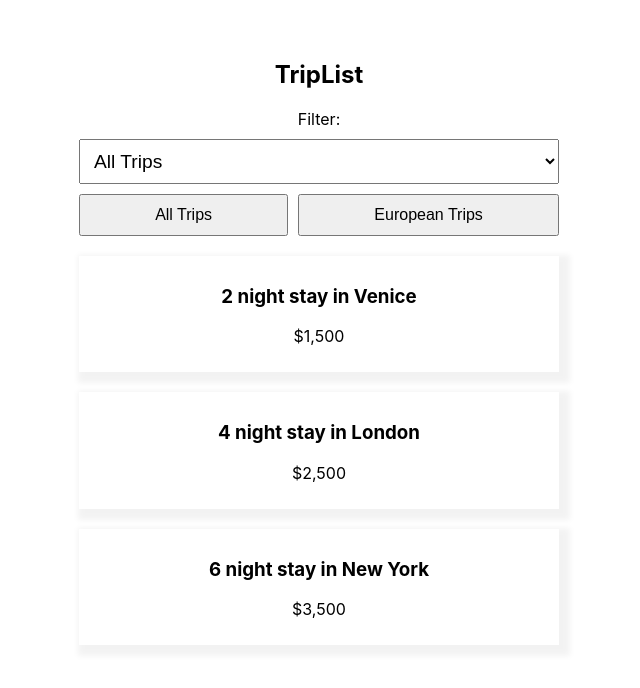
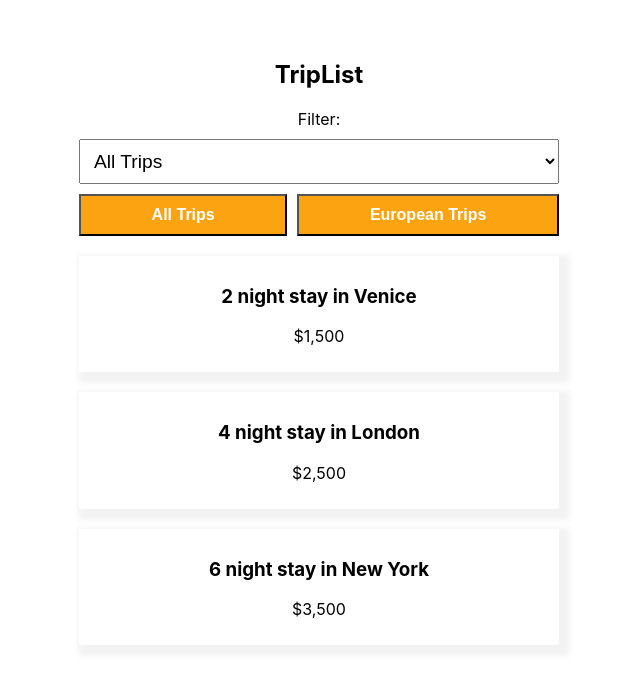
Before and after one commit to Kodake/tripago-app, a React (Create React App) app: page / in a window 1280 px wide. Shown: the top 688 px of the page, without its empty margins (321-961 px from the left). Built offline with nearby package versions, Linux system fonts and the light colour scheme; data requests are answered from the project's data file.

Commit message:
Adding custom hooks and custom components refactor

```diff
--- /dev/null
+++ b/src/components/FilterInput.tsx
@@ -0,0 +1,15 @@
+interface Props {
+    onClick: (value: string) => void;
+}
+
+const FilterInput = ({ onClick }: Props) => {
+    return (
+        <div className='filters'>
+            <button onClick={() => onClick('http://localhost:3000/trips')}>All Trips</button>
+
+            <button onClick={() => onClick('http://localhost:3000/trips?loc=Europe')} >European Trips</button>
+        </div>
+    )
+}
+
+export default FilterInput;
--- /dev/null
+++ b/src/components/SelectInput.tsx
@@ -0,0 +1,19 @@
+import React from 'react'
+
+interface Props {
+    onChange: (value: string) => void;
+}
+
+const SelectInput = ({ onChange }: Props) => {
+    return (
+        <label>
+            <span>Filter:</span>
+            <select className='select' onChange={(e: React.ChangeEvent<HTMLSelectElement>) => onChange(e.target.value)}>
+                <option value={'http://localhost:3000/trips'}>All Trips</option>
+                <option value={'http://localhost:3000/trips?loc=Europe'}>European Trips</option>
+            </select>
+        </label>
+    )
+}
+
+export default SelectInput;
--- a/src/components/TripList.css
+++ b/src/components/TripList.css
@@ -26,6 +26,9 @@
     padding: 10px;
     font-size: 16px;
     flex-grow: 1;
+    font-weight: bold;
+    color: white;
+    background-color: #fca311;
 }
 
 .trip-list select {
--- a/src/components/TripList.tsx
+++ b/src/components/TripList.tsx
@@ -1,43 +1,30 @@
 import { useEffect, useState } from "react";
+import { useFetch } from "../hooks/useFetch";
+import { useUrl } from "../hooks/useUrl";
+import { Trip } from "../interfaces/appInterfaces";
+import FilterInput from "./FilterInput";
+import SelectInput from "./SelectInput";
+
 import './TripList.css';
-
-interface Trip {
-    id: number;
-    title: string;
-    price: string;
-}
 
 const TripList = () => {
 
-    const [trips, setTrips] = useState([]);
-    const [url, setUrl] = useState('http://localhost:3000/trips');
-
-    useEffect(() => {
-        fetch(url)
-            .then(data => data.json())
-            .then(json => setTrips(json));
-    }, [url]);
+    const { url, setUrl } = useUrl();
+    const { data, isPending } = useFetch(url);
 
     return (
         <div className='trip-list'>
             <h2>TripList</h2>
 
-            <label>
-                <span>Filter:</span>
-                <select className='select' onChange={(e: React.ChangeEvent<HTMLSelectElement>) => setUrl(e.target.value)}>
-                    <option value={'http://localhost:3000/trips'}>All Trips</option>
-                    <option value={'http://localhost:3000/trips?loc=Europe'}>European Trips</option>
-                </select>
-            </label>
+            <SelectInput onChange={setUrl} />
 
-            <div className='filters'>
-                <button onClick={() => setUrl('http://localhost:3000/trips')}>All Trips</button>
+            <FilterInput onClick={setUrl} />
 
-                <button onClick={() => setUrl('http://localhost:3000/trips?loc=Europe')} >European Trips</button>
-            </div>
+            {isPending && <div>Loading trips...</div>}
 
             <ul>
-                {trips.map((trip: Trip) => {
+                {data.length > 0 &&
+                    data.map((trip: Trip) => {
                         return (
                             <li key={trip.id}>
                                 <h3>{trip.title}</h3>
--- /dev/null
+++ b/src/hooks/useFetch.tsx
@@ -0,0 +1,23 @@
+import { useEffect, useState } from "react";
+import { Trip } from "../interfaces/appInterfaces";
+
+export const useFetch = (url: string) => {
+    const [data, setData] = useState<Trip[]>([]);
+    const [isPending, setIsPending] = useState(false);
+
+    useEffect(() => {
+        const fetchData = async () => {
+            setIsPending(true);
+
+            const res = await fetch(url);
+            const json = await res.json();
+
+            setIsPending(false);
+            setData(json);
+        }
+        fetchData();
+    }, [url, setData]);
+
+    return { data, isPending }
+
+}
--- /dev/null
+++ b/src/hooks/useUrl.tsx
@@ -0,0 +1,11 @@
+import { useState } from "react";
+
+export const useUrl = () => {
+
+    const [url, setUrl] = useState('http://localhost:3000/trips');
+
+    return {
+        url,
+        setUrl
+    }
+}
--- /dev/null
+++ b/src/interfaces/appInterfaces.tsx
@@ -0,0 +1,5 @@
+export interface Trip {
+    id: number;
+    title: string;
+    price: string;
+}
```
Lines whose indentation alone changed are shown as unchanged.
